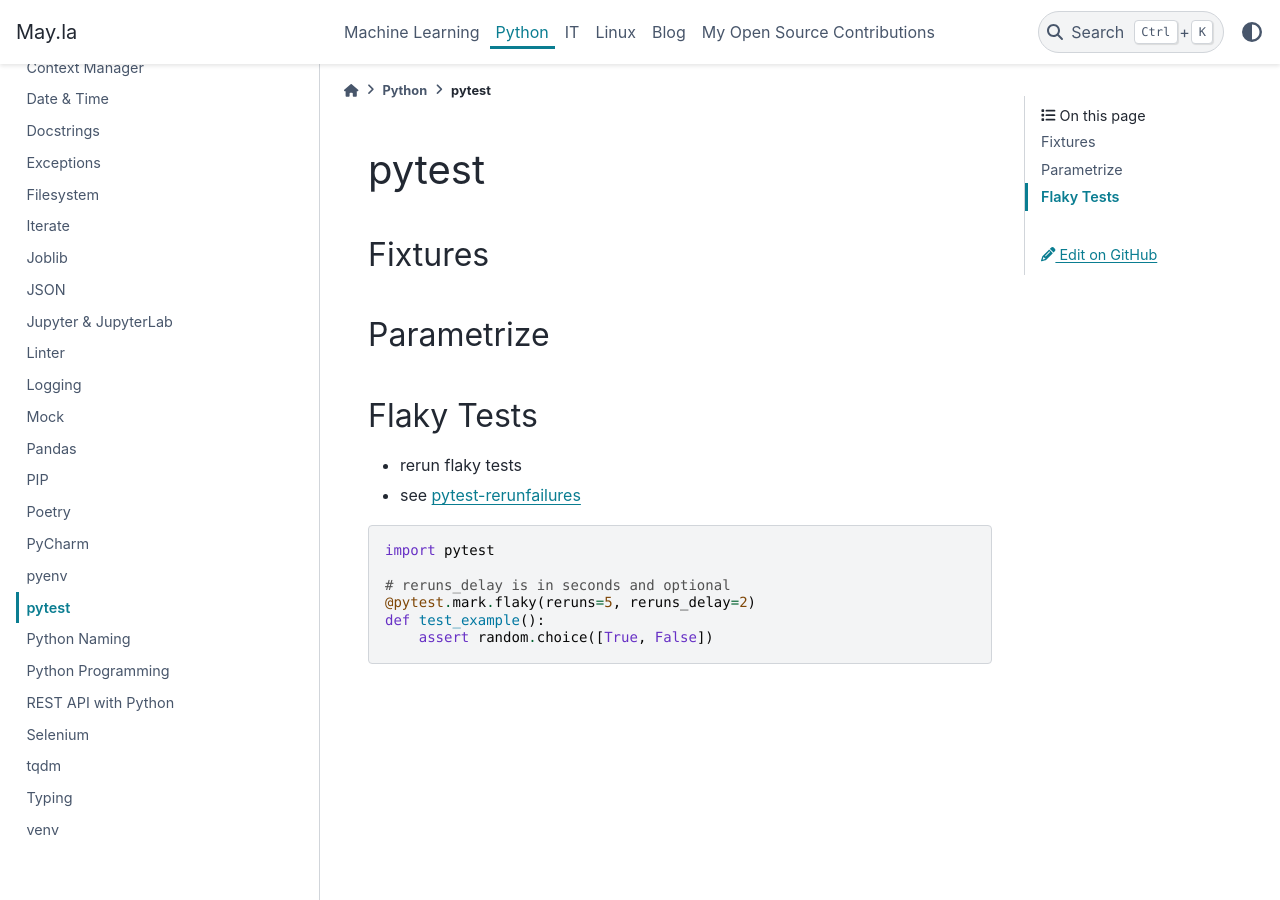
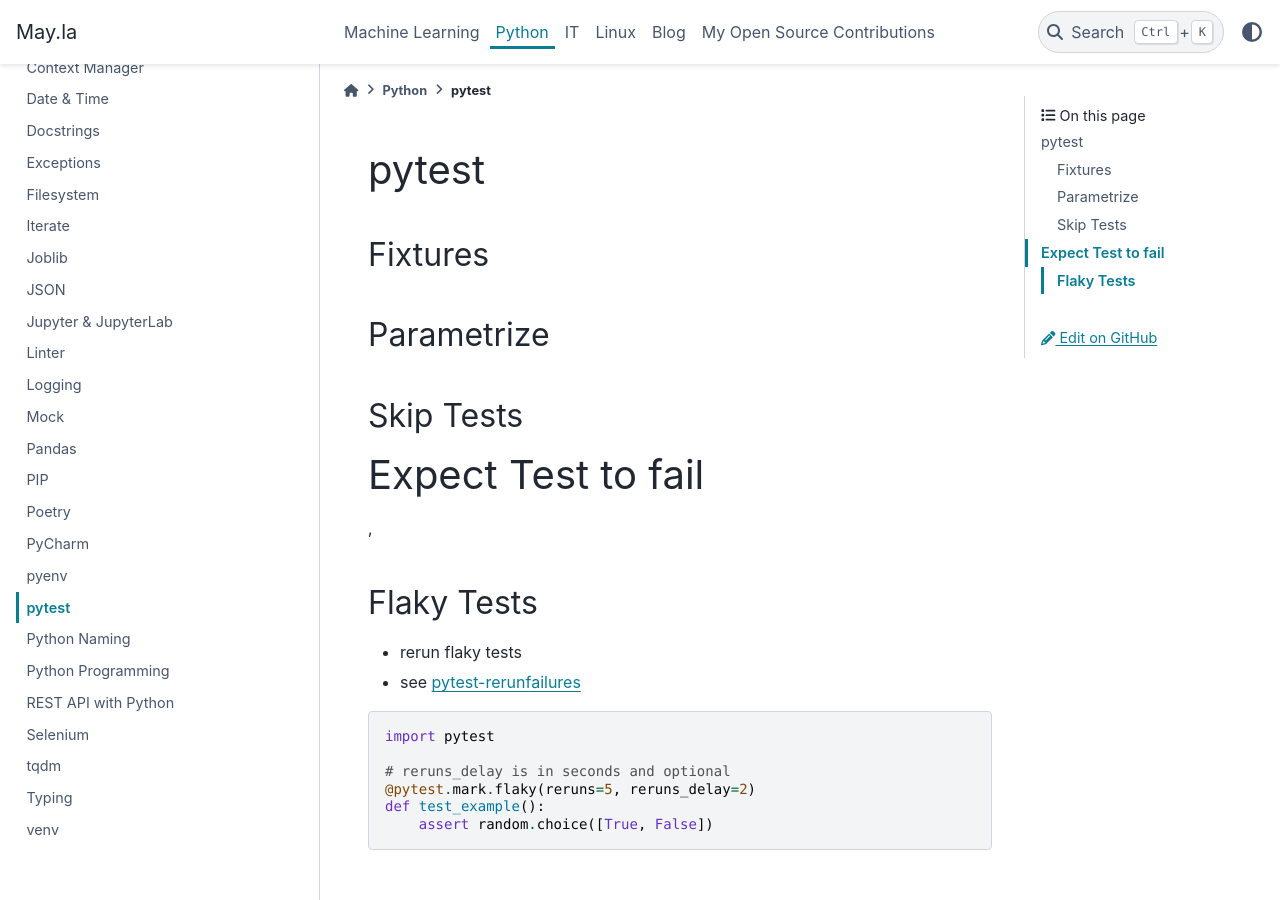
Before and after one commit to PhilipMay/PhilipMay_org, a Sphinx documentation site: the page built from source/python/pytest.md, in a window 1280 px wide and 900 px high. Built offline with Sphinx 7.4.7 and the PyData theme 0.15.4, drawn with Linux system fonts in a browser that asks for light colours.

Commit message:
Added sections for Skip Tests, Expect Test to fail, and Flaky Tests

```diff
--- a/source/python/pytest.md
+++ b/source/python/pytest.md
@@ -4,6 +4,10 @@
 
 ## Parametrize
 
+## Skip Tests
+
+# Expect Test to fail
+‚
 ## Flaky Tests
 
 - rerun flaky tests
```
